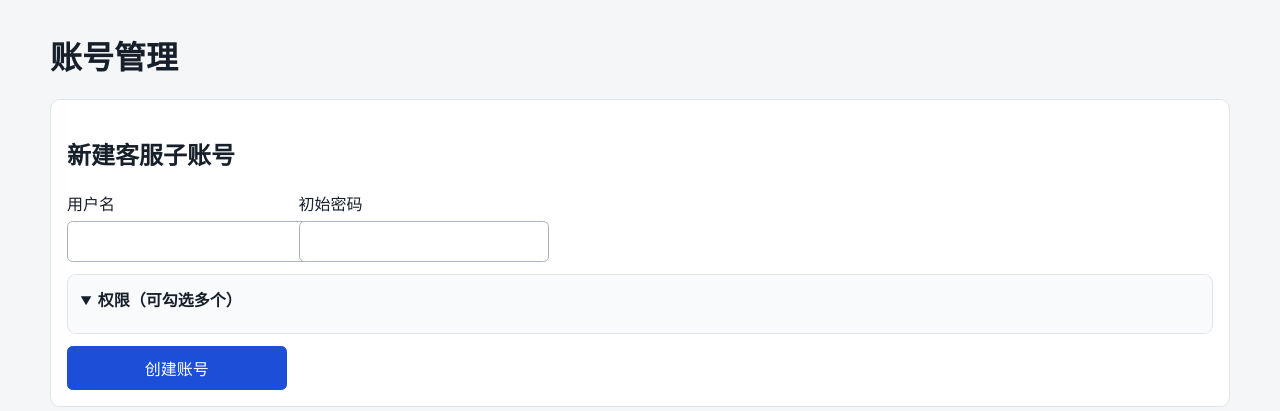
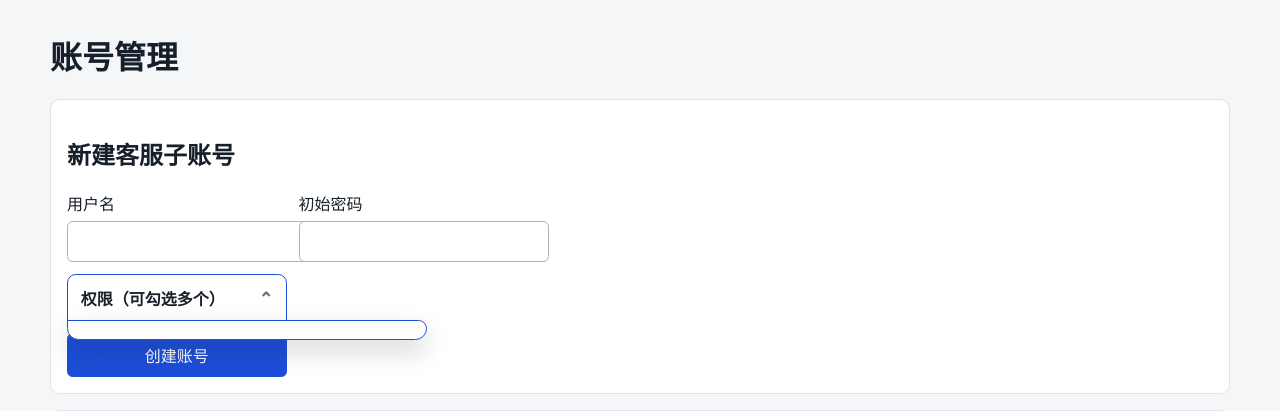
Before and after one commit to liguojing112/ImgTrans, a Python web app: template server/admin/templates/users.html in a window 1280 px wide, after a click on "权限（可勾选多个）". Shown: the top 411 px of the page. Run offline with Jinja, Linux system fonts and the light colour scheme; the template is opened without the code that fills it, so the values that code supplies are empty.

Commit message:
style(admin): use dropdown permission picker

```diff
--- a/server/admin/static/admin.css
+++ b/server/admin/static/admin.css
@@ -9,12 +9,18 @@ main { max-width: 1180px; margin: 2rem auto; padding: 0 1rem; }
 .grid { display: grid; grid-template-columns: repeat(auto-fit, minmax(220px, 1fr)); gap: 1rem; }
 .form-grid { display: grid; grid-template-columns: repeat(auto-fit, minmax(190px, 1fr)); gap: .75rem; align-items: end; }
 label { display: grid; gap: .35rem; }
-.permission-picker { grid-column: 1 / -1; border: 1px solid #dfe4ea; border-radius: .55rem; padding: .7rem .8rem; background: #f8fafc; }
-.permission-picker summary { cursor: pointer; color: #17202a; font-weight: 600; }
-.permission-grid { display: grid; grid-template-columns: repeat(auto-fit, minmax(170px, 1fr)); gap: .55rem; margin-top: .7rem; }
-.permission-option { display: flex; align-items: center; gap: .5rem; min-height: 2.5rem; padding: .55rem .65rem; border: 1px solid #dfe4ea; border-radius: .4rem; background: #fff; cursor: pointer; }
-.permission-option:hover { border-color: #1d4ed8; background: #eff6ff; }
-.permission-option input { width: 1.1rem; height: 1.1rem; margin: 0; accent-color: #1d4ed8; }
+.permission-picker { position: relative; grid-column: 1 / -1; border: 0; padding: 0; background: transparent; z-index: 3; }
+.permission-picker summary { display: inline-flex; align-items: center; justify-content: space-between; min-width: 220px; box-sizing: border-box; cursor: pointer; color: #17202a; font-weight: 600; padding: .65rem .8rem; border: 1px solid #aab2bd; border-radius: .55rem; background: #fff; list-style: none; }
+.permission-picker summary::-webkit-details-marker { display: none; }
+.permission-picker summary::after { content: "⌄"; margin-left: 1.5rem; color: #667085; font-size: 1.1rem; }
+.permission-picker[open] summary { border-radius: .55rem .55rem 0 0; border-color: #1d4ed8; }
+.permission-picker[open] summary::after { content: "⌃"; }
+.permission-grid { position: absolute; top: calc(100% - 1px); left: 0; display: grid; grid-template-columns: 1fr; gap: .15rem; width: min(360px, 90vw); max-height: 18rem; overflow-y: auto; box-sizing: border-box; padding: .55rem; border: 1px solid #1d4ed8; border-radius: 0 .55rem .75rem .75rem; background: #fff; box-shadow: 0 .7rem 1.6rem rgba(16, 24, 40, .18); }
+.permission-option { display: flex; align-items: center; gap: .65rem; min-height: 2.5rem; padding: .55rem .7rem; border: 0; border-radius: .45rem; background: transparent; cursor: pointer; }
+.permission-option:hover { background: #eff6ff; }
+.permission-option input { position: absolute; inline-size: 1px; block-size: 1px; opacity: 0; pointer-events: none; }
+.permission-check { margin-left: auto; color: #1d4ed8; font-size: 1.25rem; font-weight: 700; opacity: 0; }
+.permission-option input:checked ~ .permission-check { opacity: 1; }
 input, select, button { font: inherit; padding: .55rem; border: 1px solid #aab2bd; border-radius: .35rem; }
 button { cursor: pointer; background: #1d4ed8; color: white; border-color: #1d4ed8; }
 table { width: 100%; border-collapse: collapse; }
--- a/server/admin/templates/users.html
+++ b/server/admin/templates/users.html
@@ -8,7 +8,7 @@
 <label>初始密码<input name="password" type="password" minlength="1" required></label>
 <details class="permission-picker"><summary>权限（可勾选多个）</summary>
 <div class="permission-grid">
-{% for key, label in permission_labels.items() %}<label class="permission-option"><input type="checkbox" name="perm_{{ key }}" value="true"><span>{{ label }}</span></label>{% endfor %}
+{% for key, label in permission_labels.items() %}<label class="permission-option"><input type="checkbox" name="perm_{{ key }}" value="true"><span>{{ label }}</span><span class="permission-check" aria-hidden="true">✓</span></label>{% endfor %}
 </div>
 </details>
 <button>创建账号</button>
@@ -28,7 +28,7 @@
 <form method="post" action="/admin/users/{{ user.user_id }}/permissions">
 <input type="hidden" name="csrf_token" value="{{ csrf_token }}">
 <div class="permission-grid">
-{% for key, label in permission_labels.items() %}<label class="permission-option"><input type="checkbox" name="perm_{{ key }}" value="true" {{ "checked" if key in user.permissions }}><span>{{ label }}</span></label>{% endfor %}
+{% for key, label in permission_labels.items() %}<label class="permission-option"><input type="checkbox" name="perm_{{ key }}" value="true" {{ "checked" if key in user.permissions }}><span>{{ label }}</span><span class="permission-check" aria-hidden="true">✓</span></label>{% endfor %}
 </div>
 <button>保存权限</button>
 </form>
```
Also changed, not shown: tests/server/test_admin_console.py (+1 -0 lines).
